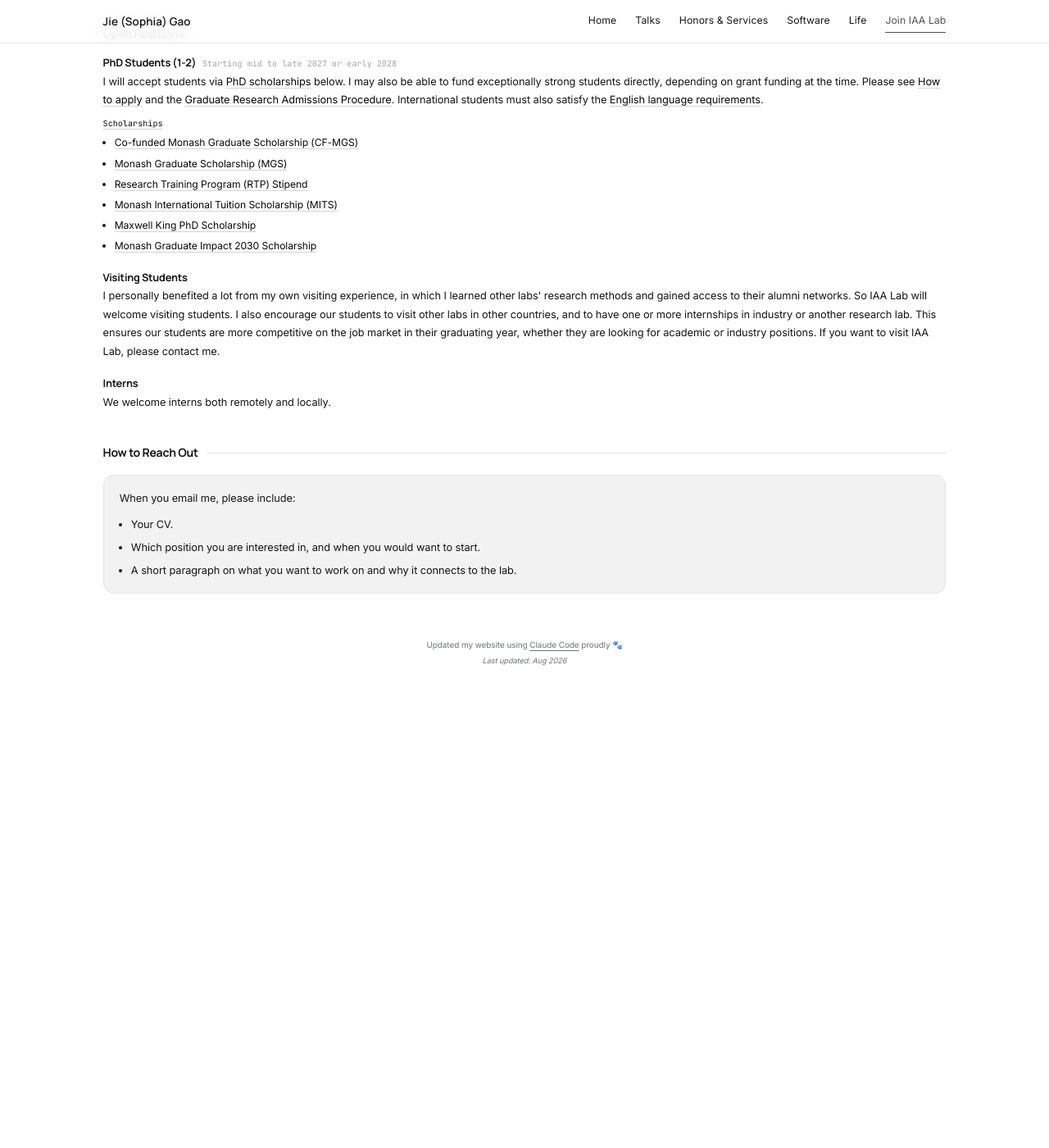
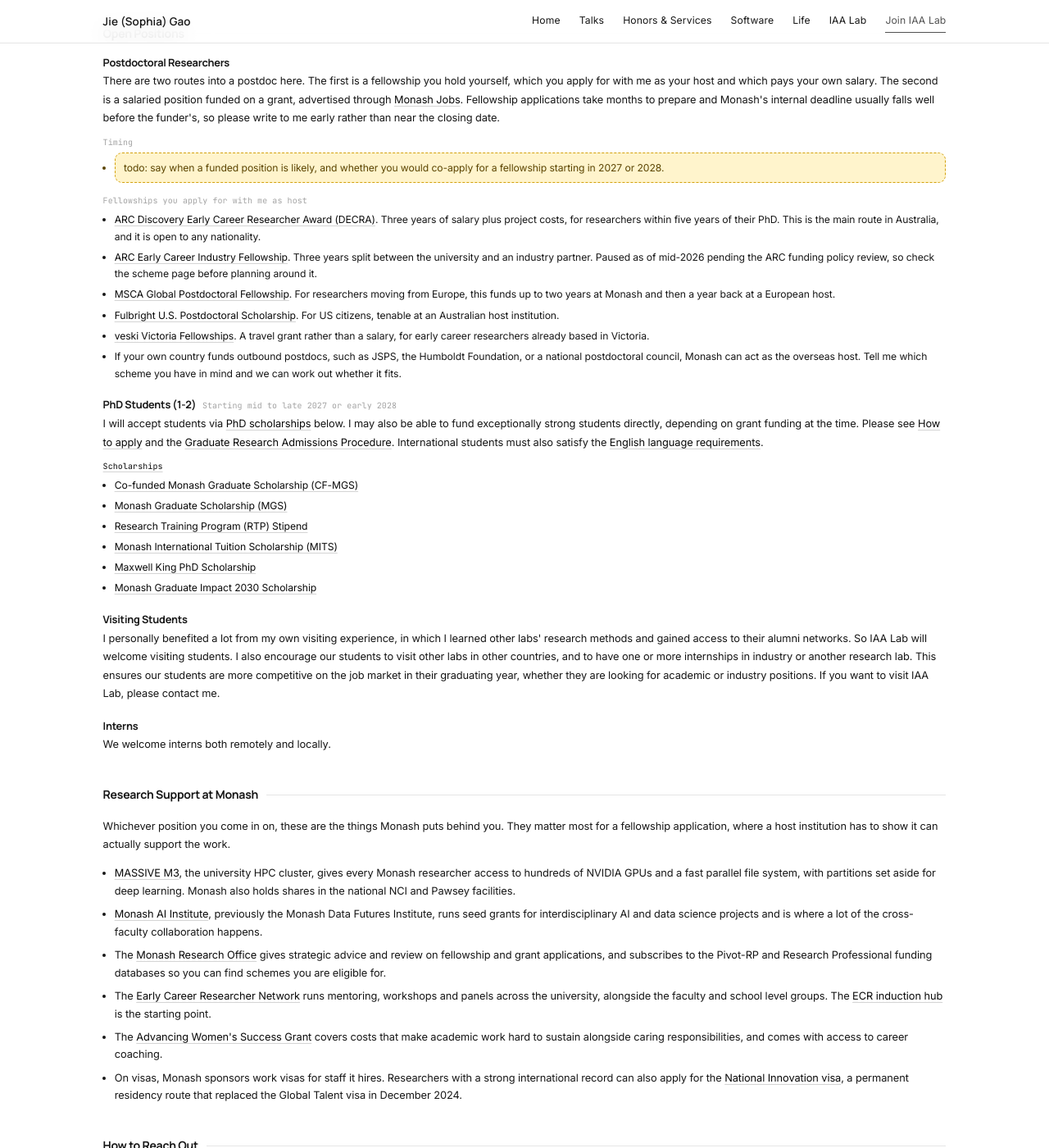
Before and after one commit to gaojie058/gaojie058.github.io, a Jekyll site: the page built from monash.html, in a window 1280 px wide and 1400 px high, scrolled down 939 px. Shown: the whole window at 82% size. Built offline with Jekyll 4.4.1, drawn with Linux system fonts in a browser that asks for light colours; nearby versions of some CDN libraries; a style sheet for code colours, icons or effects is not loaded; before the commit the page ends 1791 px from its top, so only the background shows below that.

Commit message:
feat(iaa-lab): add lab page and recruiting info

```diff
--- /dev/null
+++ b/_data/iaa_lab.yml
@@ -0,0 +1,68 @@
+# All copy for the IAA Lab page (iaa-lab.html) lives here — edit this file, not the page.
+# The recruiting details stay on the Monash page (_data/monash.yml); this page is the
+# lab's own front door: what it studies and who is in it.
+
+hero:
+  title: "Interpretive Agentic AI Lab (IAA Lab)"
+  lead: >
+    IAA Lab studies how to support humans in performing interpretive work, including
+    but not limited to agent behavior analysis, data analysis, and code comprehension.
+    The lab will be based in Human-Centered Computing at Monash University in
+    Melbourne, Australia, starting April 2027.
+
+# One section per group, rendered in this order. Each member is a full-width block:
+# `photo` (site-local path; omit it to fall back to a neutral initial), `name`,
+# optional `role` (quiet, inline after the name), optional `note` (one line on what
+# they work on), and a `links` row. A link whose `url` has no "://" is treated as
+# site-internal. `icon` is an optional Font Awesome class; it defaults to a globe.
+# Add a member by copying a block; remove one by deleting it. Student photos live
+# in /assets/images/iaa-lab/, saved from their own homepages and resized to 400px.
+groups:
+  - title: People
+    members:
+      - name: Jie Gao
+        photo: /assets/images/photos/portrait_final.jpg
+        role: Incoming Lecturer (Assistant Professor), Monash University
+        note: >
+          Currently a Malone Postdoc Fellow at Johns Hopkins University. Building a
+          science of interpretive work across humans, autonomous agents, and their
+          collaborations.
+        links:
+          - label: Homepage
+            url: /
+      - name: Yue Xue
+        photo: /assets/images/iaa-lab/yue-xue.jpg
+        role: Student Researcher
+        note: Blockchain security, software security, and LLM applications in security.
+        links:
+          - label: Homepage
+            url: https://bradmoonuestc.github.io/
+      - name: Zhimin Lin
+        photo: /assets/images/iaa-lab/zhimin-lin.jpg
+        role: Remote Intern
+        note: Large language models and natural language processing.
+        links:
+          - label: Homepage
+            url: https://nenrincake.github.io/
+      - name: Zoey (Zhiyao) Shu
+        photo: /assets/images/iaa-lab/zhiyao-shu.jpg
+        role: Remote Collaborator
+        note: Computer vision, human-AI collaboration, and multimodal reasoning.
+        links:
+          - label: Homepage
+            url: https://zhiyaoshu.github.io/
+      - name: Yifan Zhang
+        photo: /assets/images/iaa-lab/yifan-zhang.jpg
+        role: Visiting Student
+        note: Explainable AI and human-computer interaction.
+        links:
+          - label: Homepage
+            url: https://yvonnefanf.github.io/index.html
+
+# Closing callout. The button under these paragraphs is hardcoded in the page and
+# points to /monash, where the open positions and application details live.
+join:
+  paragraphs:
+    - >
+      We are recruiting 1-2 PhD students for mid to late 2027 or early 2028, as well
+      as postdoctoral researchers, visiting students, and interns.
--- a/_data/monash.yml
+++ b/_data/monash.yml
@@ -44,6 +44,35 @@
     # Plain text: `name` (with `when` inline beside it) over a paragraph.
     # Add a position by copying one block; delete one by removing it.
     roles:
+      - name: Postdoctoral Researchers
+        description: >
+          There are two routes into a postdoc here. The first is a fellowship you hold
+          yourself, which you apply for with me as your host and which pays your own salary.
+          The second is a salaried position funded on a grant, advertised through
+          <a href="https://careers.pageuppeople.com/513/cw/en/listing/" target="_blank">Monash Jobs</a>.
+          Fellowship applications take months to prepare and Monash's internal deadline
+          usually falls well before the funder's, so please write to me early rather than
+          near the closing date.
+        # The `when:` field is deliberately absent: the timing depends on grant funding.
+        # Fill the todo below in with a real answer, or delete the whole `notes:` block
+        # if you would rather not commit to a year on the page.
+        notes:
+          - title: Timing
+            items:
+              - "todo: say when a funded position is likely, and whether you would co-apply for a fellowship starting in 2027 or 2028."
+        # Named schemes only, each linking to the funder's own page, which is where the
+        # current rate, eligibility rule and closing date live. Same principle as the PhD
+        # list below: this page does not restate numbers that go stale.
+        funding:
+          - title: Fellowships you apply for with me as host
+            items:
+              - '<a href="https://www.arc.gov.au/funding-research/arc-funding-schemes/discovery/discovery-early-career-researcher-award-decra" target="_blank">ARC Discovery Early Career Researcher Award (DECRA)</a>. Three years of salary plus project costs, for researchers within five years of their PhD. This is the main route in Australia, and it is open to any nationality.'
+              - '<a href="https://www.arc.gov.au/early-career-industry-fellowships" target="_blank">ARC Early Career Industry Fellowship</a>. Three years split between the university and an industry partner. Paused as of mid-2026 pending the ARC funding policy review, so check the scheme page before planning around it.'
+              - '<a href="https://marie-sklodowska-curie-actions.ec.europa.eu/actions/postdoctoral-fellowships" target="_blank">MSCA Global Postdoctoral Fellowship</a>. For researchers moving from Europe, this funds up to two years at Monash and then a year back at a European host.'
+              - '<a href="https://www.fulbright.org.au/scholarships/fulbright-us-postdoctoral-scholarship/" target="_blank">Fulbright U.S. Postdoctoral Scholarship</a>. For US citizens, tenable at an Australian host institution.'
+              - '<a href="https://www.veski.org.au/victoria-fellowships/" target="_blank">veski Victoria Fellowships</a>. A travel grant rather than a salary, for early career researchers already based in Victoria.'
+              - If your own country funds outbound postdocs, such as JSPS, the Humboldt Foundation, or a national postdoctoral council, Monash can act as the overseas host. Tell me which scheme you have in mind and we can work out whether it fits.
+
       - name: PhD Students (1-2)
         when: Starting mid to late 2027 or early 2028
         description: >
@@ -97,6 +126,24 @@
           We welcome interns both remotely and locally.
 
   # ---- 04 -------------------------------------------------------------------
+  # What the university puts behind a person once they are here. Aimed mostly at
+  # postdocs and fellowship applicants, though students get the compute and the
+  # institute community too. Every line links to the page that owns the detail.
+  - title: Research Support at Monash
+    paragraphs:
+      - >
+        Whichever position you come in on, these are the things Monash puts behind you.
+        They matter most for a fellowship application, where a host institution has to
+        show it can actually support the work.
+    list:
+      - '<a href="https://docs.erc.monash.edu/Compute/HPC/M3/" target="_blank">MASSIVE M3</a>, the university HPC cluster, gives every Monash researcher access to hundreds of NVIDIA GPUs and a fast parallel file system, with partitions set aside for deep learning. Monash also holds shares in the national NCI and Pawsey facilities.'
+      - '<a href="https://www.monash.edu/data-futures-institute" target="_blank">Monash AI Institute</a>, previously the Monash Data Futures Institute, runs seed grants for interdisciplinary AI and data science projects and is where a lot of the cross-faculty collaboration happens.'
+      - 'The <a href="https://www.monash.edu/researchoffice/find-and-apply/find-funding" target="_blank">Monash Research Office</a> gives strategic advice and review on fellowship and grant applications, and subscribes to the Pivot-RP and Research Professional funding databases so you can find schemes you are eligible for.'
+      - 'The <a href="https://www.monash.edu/ecr-induction/ecr-network" target="_blank">Early Career Researcher Network</a> runs mentoring, workshops and panels across the university, alongside the faculty and school level groups. The <a href="https://www.monash.edu/ecr-induction/home" target="_blank">ECR induction hub</a> is the starting point.'
+      - 'The <a href="https://www.monash.edu/gender-equity/programs/aws-grants" target="_blank">Advancing Women''s Success Grant</a> covers costs that make academic work hard to sustain alongside caring responsibilities, and comes with access to career coaching.'
+      - 'On visas, Monash sponsors work visas for staff it hires. Researchers with a strong international record can also apply for the <a href="https://immi.homeaffairs.gov.au/visas/getting-a-visa/visa-listing/national-innovation-visa-858" target="_blank">National Innovation visa</a>, a permanent residency route that replaced the Global Talent visa in December 2024.'
+
+  # ---- 05 -------------------------------------------------------------------
   - title: How to Reach Out
     # `callout` renders inside the shaded box. Use `paragraphs` instead for plain text.
     callout:
--- a/_layouts/topnav.html
+++ b/_layouts/topnav.html
@@ -119,6 +119,7 @@
             <a href="{{ '/#honors' | relative_url }}" class="topnav-link" data-section="honors">Honors &amp; Services</a>
             <a href="{{ '/#software' | relative_url }}" class="topnav-link" data-section="software">Software</a>
             <a href="{{ '/#life' | relative_url }}" class="topnav-link" data-section="life">Life</a>
+            <a href="{{ '/iaa-lab' | relative_url }}" class="topnav-link {% if page.navbar_title == 'IAA Lab' %}active{% endif %}">IAA Lab</a>
             <a href="{{ '/monash' | relative_url }}" class="topnav-link {% if page.navbar_title == 'Monash' %}active{% endif %}">Join IAA Lab</a>
         </nav>
     </div>
--- /dev/null
+++ b/iaa-lab.html
@@ -0,0 +1,255 @@
+---
+layout: topnav
+title: Interpretive Agentic AI Lab
+navbar_title: IAA Lab
+---
+
+<style>
+/* ===== IAA Lab page ===== */
+.lab-hero {
+    margin: 0 0 3rem;
+}
+.lab-hero h1 {
+    font-family: var(--font-heading);
+    font-weight: 800;
+    font-size: 2.1rem;
+    line-height: 1.15;
+    letter-spacing: -0.02em;
+    margin: 0 0 0.9rem;
+}
+.lab-hero-lead {
+    font-size: 1.05rem;
+    line-height: 1.7;
+    color: var(--color-text);
+    margin: 0;
+}
+
+.lab-section { margin: 3.2rem 0; }
+.lab-section-head {
+    display: flex;
+    align-items: baseline;
+    gap: 0.8rem;
+    margin: 0 0 1.4rem;
+}
+.lab-section-head h2 {
+    font-family: var(--font-heading);
+    font-weight: 700;
+    font-size: 1.1rem;
+    margin: 0;
+    color: var(--color-text);
+    white-space: nowrap;
+}
+.lab-section-head .rule {
+    flex: 1;
+    height: 1px;
+    background: var(--color-border);
+    align-self: center;
+}
+
+/* People — one flat row, director and students together: a large round avatar
+   on top with the name, note, and links centered underneath. 11rem min lets
+   five members share a single row inside the 1080px column; narrower screens
+   wrap naturally. */
+.lab-people {
+    display: grid;
+    grid-template-columns: repeat(auto-fill, minmax(11rem, 1fr));
+    gap: 2.2rem 1.5rem;
+    margin: 0;
+}
+.lab-person {
+    display: flex;
+    flex-direction: column;
+    align-items: center;
+    text-align: center;
+}
+/* Round avatar, saved locally under /assets/images/iaa-lab/ rather than
+   hotlinked, so the page does not break when someone moves their homepage. */
+.lab-person-photo {
+    flex: none;
+    width: 7.5rem;
+    height: 7.5rem;
+    border-radius: 50%;
+    object-fit: cover;
+    border: 1px solid var(--color-border);
+    background: var(--color-bg-secondary);
+}
+/* Fallback for a member with no `photo:` in the yml — a quiet initial. */
+.lab-person-initial {
+    flex: none;
+    width: 7.5rem;
+    height: 7.5rem;
+    border-radius: 50%;
+    display: flex;
+    align-items: center;
+    justify-content: center;
+    border: 1px solid var(--color-border);
+    background: var(--color-bg-secondary);
+    font-family: var(--font-mono);
+    font-size: 2.2rem;
+    color: var(--color-text-3);
+}
+.lab-person-body { margin-top: 0.85rem; }
+.lab-person h3 {
+    font-family: var(--font-heading);
+    font-weight: 700;
+    font-size: 1.05rem;
+    margin: 0;
+    color: var(--color-text);
+}
+/* The role sits on its own line under the name, as a quiet aside. */
+.lab-person h3 .role {
+    display: block;
+    font-family: var(--font-mono);
+    font-size: 0.74rem;
+    font-weight: 400;
+    letter-spacing: 0.01em;
+    line-height: 1.55;
+    color: var(--color-text-3);
+    margin-top: 0.3rem;
+}
+.lab-person-note {
+    margin: 0.4rem 0 0;
+    font-size: 0.88rem;
+    line-height: 1.6;
+    color: var(--color-muted);
+}
+.lab-person-links {
+    display: flex;
+    flex-wrap: wrap;
+    justify-content: center;
+    gap: 0.5rem;
+    margin-top: 0.65rem;
+}
+.lab-person-links a {
+    display: inline-flex;
+    align-items: center;
+    gap: 0.4rem;
+    font-size: 0.82rem;
+    font-weight: 500;
+    color: var(--color-muted);
+    text-decoration: none;
+    padding: 0.28rem 0.75rem;
+    border: 1px solid var(--color-border);
+    border-radius: var(--radius-pill);
+    background: var(--color-bg-secondary);
+    transition: color 0.15s, border-color 0.15s, transform 0.15s;
+}
+.lab-person-links a:hover {
+    color: var(--color-text);
+    border-color: var(--color-border-hover);
+    transform: translateY(-1px);
+    text-decoration: none;
+}
+.lab-person-links i {
+    font-size: 0.85rem;
+    width: 1em;
+    text-align: center;
+}
+
+/* Closing callout — same shaded box as the Monash page. */
+.lab-cta {
+    border: 1px solid var(--color-border);
+    border-radius: var(--radius-md);
+    padding: 1.3rem 1.5rem;
+    background: var(--color-accent-soft-bg);
+}
+.lab-cta p { margin: 0 0 0.8rem; line-height: 1.7; }
+.lab-cta p:last-of-type { margin-bottom: 0; }
+.lab-cta-link {
+    display: inline-flex;
+    align-items: center;
+    gap: 0.4rem;
+    margin-top: 0.9rem;
+    font-family: var(--font-mono);
+    font-size: 0.78rem;
+    font-weight: 500;
+    letter-spacing: 0.02em;
+    color: var(--color-accent-2);
+    text-decoration: none;
+}
+.lab-cta-link:hover {
+    color: var(--color-accent);
+    text-decoration: none;
+}
+.lab-cta-link i {
+    font-size: 0.7rem;
+    transition: transform 0.15s;
+}
+.lab-cta-link:hover i { transform: translateX(2px); }
+
+/* This page ends on the shaded callout, so the footer's own rule would read as
+   a second divider stacked right under it. Drop it here only. */
+.topnav-main .footer-enhanced { border-top: none; }
+
+@media (max-width: 768px) {
+    .lab-hero h1 { font-size: 1.6rem; }
+    .lab-section { margin: 2.4rem 0; }
+    .lab-people {
+        grid-template-columns: repeat(auto-fill, minmax(9.5rem, 1fr));
+        gap: 1.8rem 1rem;
+    }
+    .lab-person-photo,
+    .lab-person-initial { width: 6rem; height: 6rem; }
+}
+</style>
+
+{%- comment -%}
+  All copy on this page lives in _data/iaa_lab.yml — edit that file, not this one.
+{%- endcomment -%}
+{%- assign lab = site.data.iaa_lab -%}
+
+<!-- ===== Hero ===== -->
+<section class="lab-hero">
+    <h1>{{ lab.hero.title | default: page.title }}</h1>
+    {% if lab.hero.lead %}
+    <p class="lab-hero-lead">{{ lab.hero.lead }}</p>
+    {% endif %}
+</section>
+
+<!-- ===== People (in _data/iaa_lab.yml order) ===== -->
+{% for group in lab.groups %}
+<section class="lab-section">
+    <div class="lab-section-head">
+        <h2>{{ group.title }}</h2>
+        <span class="rule"></span>
+    </div>
+    <div class="lab-people">
+        {% for person in group.members %}
+        <div class="lab-person">
+            {% if person.photo %}
+            <img class="lab-person-photo" src="{{ person.photo | relative_url }}" alt="{{ person.name }}" loading="lazy">
+            {% else %}
+            <span class="lab-person-initial" aria-hidden="true">{{ person.name | slice: 0 }}</span>
+            {% endif %}
+            <div class="lab-person-body">
+                <h3>{{ person.name }}{% if person.role %}<span class="role">{{ person.role }}</span>{% endif %}</h3>
+                {% if person.note %}<p class="lab-person-note">{{ person.note }}</p>{% endif %}
+                {% if person.links %}
+                <div class="lab-person-links">
+                    {% for link in person.links %}
+                    {% if link.url contains '://' %}
+                    <a href="{{ link.url }}" target="_blank"><i class="fas {{ link.icon | default: 'fa-globe' }}"></i> {{ link.label }}</a>
+                    {% else %}
+                    <a href="{{ link.url | relative_url }}"><i class="fas {{ link.icon | default: 'fa-globe' }}"></i> {{ link.label }}</a>
+                    {% endif %}
+                    {% endfor %}
+                </div>
+                {% endif %}
+            </div>
+        </div>
+        {% endfor %}
+    </div>
+</section>
+{% endfor %}
+
+<!-- ===== Join ===== -->
+{% if lab.join %}
+<section class="lab-section">
+    <div class="lab-cta">
+        {% for paragraph in lab.join.paragraphs %}
+        <p>{{ paragraph }}</p>
+        {% endfor %}
+        <a class="lab-cta-link" href="{{ '/monash' | relative_url }}">Open positions and how to apply <i class="fas fa-arrow-right"></i></a>
+    </div>
+</section>
+{% endif %}
```
Also changed, not shown: assets/images/iaa-lab/yifan-zhang.jpg (added), assets/images/iaa-lab/yue-xue.jpg (added), assets/images/iaa-lab/zhimin-lin.jpg (added), assets/images/iaa-lab/zhiyao-shu.jpg (added).
